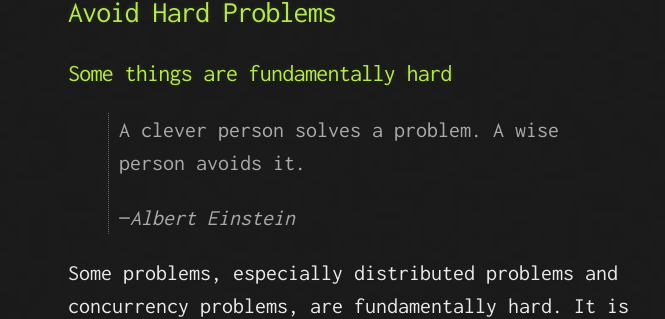
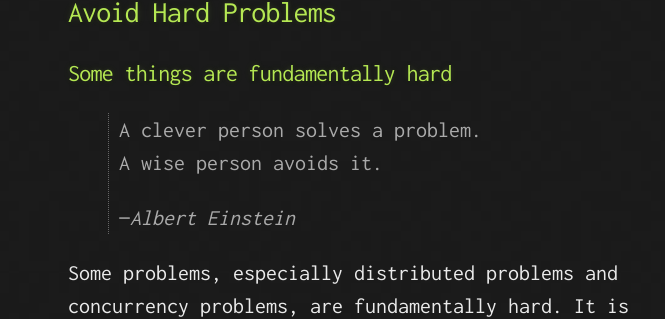
Before and after one commit to mcqueenjordan/mcqueenjordan.github.io, a Jekyll site: the page built from _thought/avoid-hard-problems.md, in a window 1280 px wide. Shown: the part 260-579 px from the top of the page, without its empty margins (272-937 px from the left). Built offline with Jekyll 4.4.1, drawn with Linux system fonts in a browser that asks for light colours.

Commit message:
formatting change

```diff
--- a/_thought/avoid-hard-problems.md
+++ b/_thought/avoid-hard-problems.md
@@ -6,7 +6,7 @@ category: quote
 attributed-to: Albert Einstein
 name: avoid-hard-problems
 ---
-> A clever person solves a problem.
+> A clever person solves a problem.<br>
 > A wise person avoids it.
 >
 > &mdash;<cite>Albert Einstein</cite>
```
